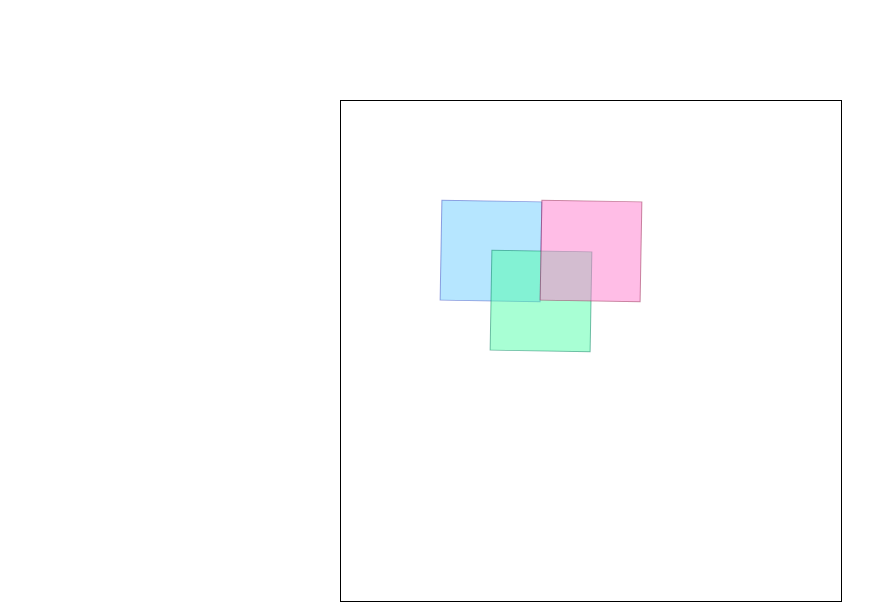
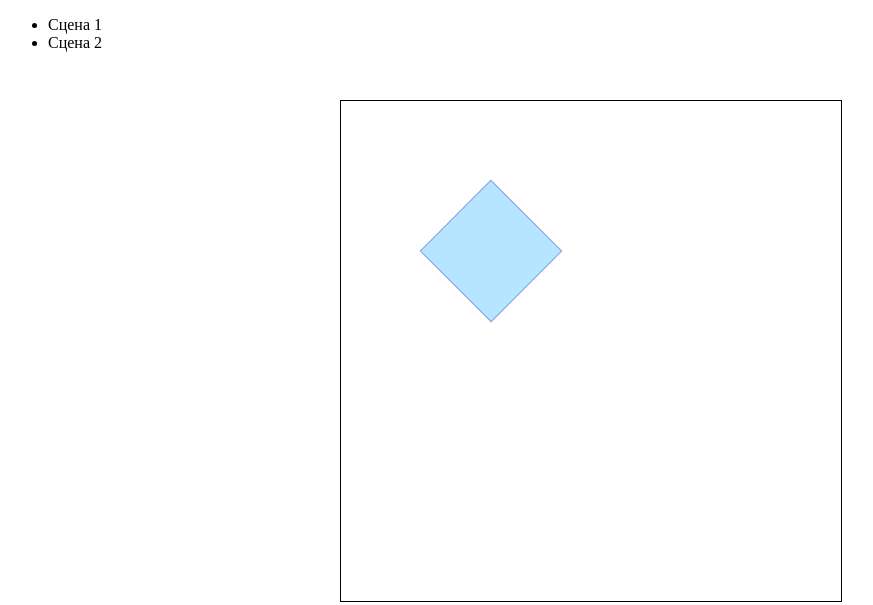
Before and after one commit to Mishqq/gameEngine, a website built with webpack: page src/index.html in a window 1280 px wide. Shown: the whole page, without its empty margins (0-873 px from the left). Built offline with nearby package versions, Linux system fonts and the light colour scheme.

Commit message:
Added scene switcher;

```diff
--- a/src/components/Engine.js
+++ b/src/components/Engine.js
@@ -1,7 +1,9 @@
 import Render from './Render';
 import Scene from './Scene';
+import Container from './rObjects/Container';
+import Geometry from './rObjects/Geometry';
 
-export default class Engine{
+class Engine {
 	constructor(ctx){
 		this.ctx = ctx;
 
@@ -11,18 +13,35 @@ export default class Engine{
 	}
 
 
-	startRender = () => {
+	startRender = sceneName => {
 
-        this.render.start();
+        this.render.start( sceneName ? this.scene.scenes[ sceneName ] : this.scene.scenes.default );
 
 	};
 
 
-    addRenderObject = (object, position) => {
+    addScene = scene => {
 
-        this.scene.add(object, position);
-
-        this.render.renderObjects( this.scene.sceneObjects );
+        this.scene.addScene( scene );
 
 	};
+
+
+    switchScene = sceneName => {
+
+    	this.render.setRenderingScene( this.scene.scenes[ sceneName ] );
+
+    };
+
+
+    get allSenes(){
+    	return this.scene.scenes;
+    };
+
+
+    get currentScene(){
+    	return this.render.getRenderingScene()
+    }
 }
+
+export {Engine, Container, Geometry};
--- a/src/components/Render.js
+++ b/src/components/Render.js
@@ -1,36 +1,71 @@
 import Geometry from './rObjects/Geometry';
+import Container from './rObjects/Container';
 
 export default class Render{
 	constructor(ctx){
 		this.ctx = ctx;
 
-        this.rObjects = [];
+		this._renderingScene = undefined;
 	}
 
-	start = () => {
-		this.process = true;
+
+	/**
+	 *
+	 * @param scene
+	 */
+	start = scene => {
+		this._renderingScene = scene;
+
+		this.rendering = true;
 
 		this.animation();
 	};
 
 
+	/**
+	 *
+	 * @param scene
+	 */
+	setRenderingScene( scene ){
+		this._renderingScene = scene;
+	}
+
+
+	/**
+	 *
+	 * @returns {undefined|*}
+	 */
+	getRenderingScene(){
+		return this._renderingScene;
+	}
+
+
+	/**
+	 *
+	 */
 	stop = () => {
-		this.process = false;
+		this.rendering = false;
 	};
 
 
-	renderObjects = objectsArr => {
-        this.rObjects = objectsArr;
+	/**
+	 *
+	 * @param scene
+	 */
+	renderScene = scene => {
+
+		this.renderObject( scene );
+
 	};
 
 
+	/**
+	 *
+	 */
 	animation = () => {
 		this.ctx.clearRect(0, 0, 500, 500);
-		this.rObjects.forEach( obj => {
 
-			this.renderObject( obj );
-
-		});
+		this.renderScene( this._renderingScene );
 
  	    this.timeoutId = requestAnimationFrame( () => this.animation() );
 	};
@@ -47,6 +82,8 @@ export default class Render{
 			this.renderGeometry( rObj );
 
 		}
+
+		rObj.children.forEach( child => this.renderObject( child ) );
 
 	};
 
--- a/src/components/Scene.js
+++ b/src/components/Scene.js
@@ -1,17 +1,19 @@
+import Container from './rObjects/Container';
+
 export default class Scene{
 	constructor(){
 
+		this.scenes = {
+			default: new Container()
+		};
+
 	}
 
-	sceneObjects = [];
 
+	addScene = ( scene ) => {
 
-	add = (sceneObject, position) => {
-
-		position ? this.sceneObjects.splice( position, 0, sceneObject ) : this.sceneObjects.push( sceneObject );
+		Object.assign( this.scenes, scene );
 
     };
 
-
-	remove = sceneObject => this.sceneObjects = this.sceneObjects.filter( obj => obj === sceneObject );
 }
--- /dev/null
+++ b/src/components/rObjects/Container.js
@@ -0,0 +1,8 @@
+import baseRenderObject from './baseRenderObject';
+
+export default class Container extends baseRenderObject {
+	constructor(){
+		super();
+
+	}
+}
--- a/src/components/rObjects/baseRenderObject.js
+++ b/src/components/rObjects/baseRenderObject.js
@@ -1,7 +1,20 @@
-export default class baseRenderObject{
+export default class baseRenderObject {
     constructor(){
+        this.rotate = 0;
 
+        this.children = [];
     }
+
+
+    addChild = (object, position) => {
+        object.parent = this;
+
+	    position ? this.children.splice( position, 0, object ) : this.children.push( object );
+    };
+
+    removeChild = object => {
+      this.children = this.children.filter( child => object !== child );
+    };
 
 
     get x(){
--- a/src/examples/renderSquares.js
+++ b/src/examples/renderSquares.js
@@ -1,9 +1,4 @@
-import Engine from '../components/Engine';
 import Geometry from '../components/rObjects/Geometry';
-
-const ctx = document.querySelector('#squares').getContext('2d');
-
-const engine = new Engine(ctx);
 
 let g1 = new Geometry();
 g1.position = {x: 100, y: 100};
@@ -45,15 +40,13 @@ g3
 
 
 let rotate = () => {
-	g1.rotate += 1;
-	g2.rotate += 1;
-	g3.rotate += 1;
+	g1.rotate -= 0.1;
+	g2.rotate += 0.1;
+	g3.rotate += 0.1;
 	requestAnimationFrame( rotate );
 };
+
 rotate();
 
-engine.render.start();
 
-engine.addRenderObject( g1 );
-engine.addRenderObject( g2 );
-engine.addRenderObject( g3 );
+export {g1, g2, g3};
--- a/src/index.html
+++ b/src/index.html
@@ -11,5 +11,10 @@
 
 	<canvas id='squares' width='500' height='500'></canvas>
 
+	<ul class="sceneSwitcher">
+		<li data-scene="default">Сцена 1</li>
+		<li data-scene="sceneOne">Сцена 2</li>
+	</ul>
+
 </body>
 </html>
--- a/src/index.js
+++ b/src/index.js
@@ -1,2 +1,31 @@
 import './styles/app.sass';
-import renderSquares from './examples/renderSquares';
+
+import {Engine, Container, Geometry} from './components/Engine';
+import {g1, g2, g3} from './examples/renderSquares';
+
+const canvas = document.querySelector('#squares');
+const ctx = canvas.getContext('2d');
+const engine = new Engine(ctx);
+
+
+
+engine.startRender();
+
+engine.addScene( {sceneOne: new Container()} );
+engine.addScene( {sceneTwo: new Container()} );
+
+let allScenes = engine.allSenes;
+
+allScenes.default.addChild( g1 );
+
+allScenes.sceneOne.addChild( g2 );
+allScenes.sceneOne.addChild( g3 );
+
+let sceneSwitcher = document.querySelectorAll('.sceneSwitcher li');
+
+sceneSwitcher.forEach( item => {
+	item.addEventListener( 'click', event => {
+		let sceneName = event.target.getAttribute('data-scene');
+		engine.switchScene( sceneName );
+	});
+});
```
Also changed, not shown: 1 other file.
